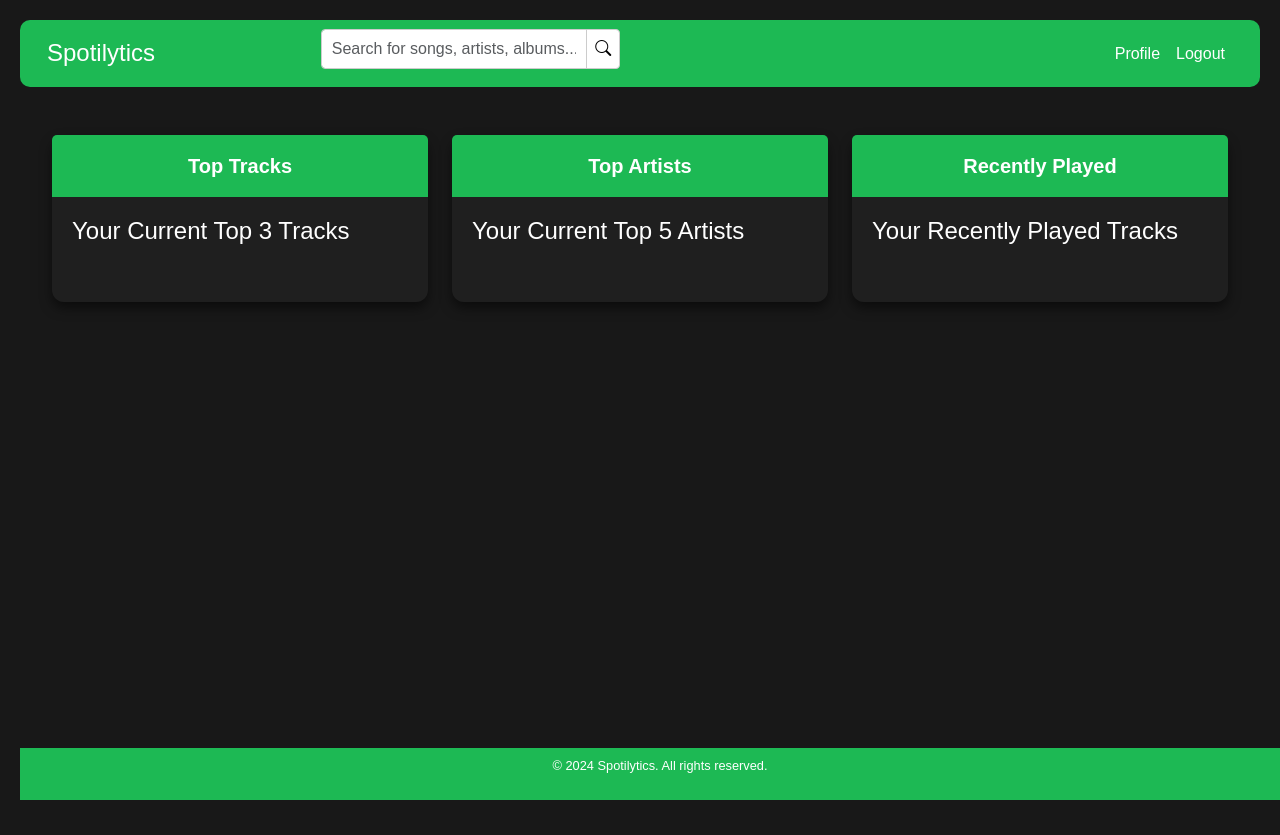
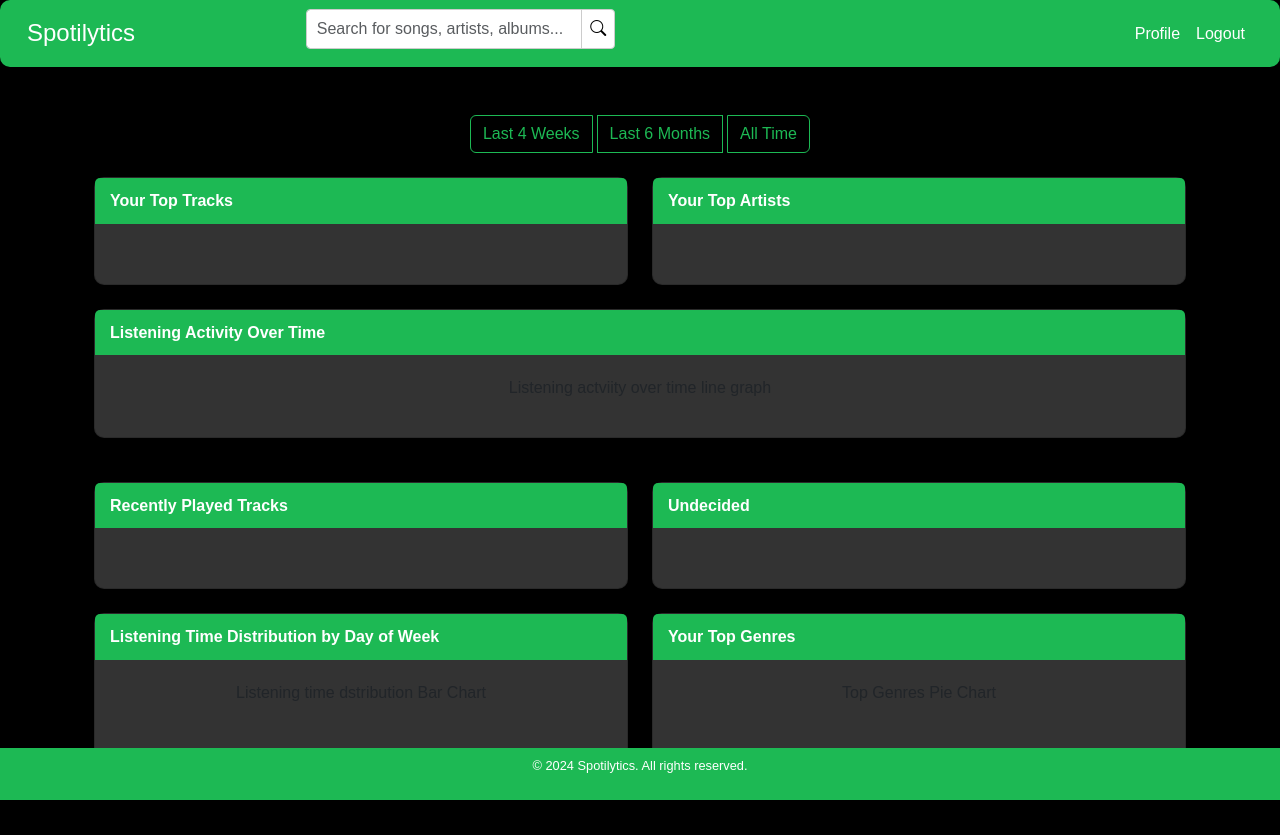
Before and after one commit to Edbo849/Spotilytics, a Django app: template music/templates/music/home.html in a window 1280 px wide. Before the commit the page ends 800 px from the top, so only its background shows below. Run offline with Django 5.2, Linux system fonts and the light colour scheme; the template is opened without the code that fills it, so the values that code supplies are empty.

Commit message:
Added dashboard to home page

```diff
--- a/music/static/css/home.css
+++ b/music/static/css/home.css
@@ -1,149 +1,50 @@
-/* General Styles */
-body {
-    background-color: #181818;
-    color: #ffffff;
-    font-family: 'Poppins', sans-serif;
-    line-height: 1.6;
-    padding: 20px;
+/* static/css/home.css */
+.time-range-selector .btn {
+  margin: 0 5px;
+  border-color: #1DB954;
+  color: #1DB954;
 }
 
-/* Container */
-.container {
-    max-width: 1200px;
-    margin: 0 auto;
+.time-range-selector .btn:hover {
+  background-color: #1DB954;
+  color: #ffffff;
 }
 
-/* Cards */
-.card {
-    background-color: #1f1f1f;
-    border: none;
-    border-radius: 12px;
-    box-shadow: 0 6px 12px rgba(0, 0, 0, 0.5);
-    transition: transform 0.3s ease, box-shadow 0.3s ease, background-color 0.3s ease;
+.time-range-selector .btn.active {
+  background-color: #1DB954;
+  color: #ffffff;
+  border-color: #1DB954;
 }
 
-.card:hover {
-    transform: translateY(-12px);
-    box-shadow: 0 8px 16px rgba(0, 0, 0, 0.6);
-    background-color: #2a2a2a; /* Background changes on hover */
+.scrollable {
+  max-height: 400px;
+  overflow-y: auto;
 }
 
-.card-header {
-    background-color: #1DB954;
-    color: #ffffff;
-    font-weight: 600;
-    font-size: 1.25rem;
-    padding: 15px;
-    border-radius: 12px 12px 0 0;
-    text-align: center;
-}
-
-.card-body {
-    padding: 20px;
-}
-
-.card-title {
-    color: #ffffff;
-    font-size: 1.5rem;
-    margin-bottom: 1rem;
-}
-
-/* List Group Items */
-.list-group-item {
-    background-color: #2a2a2a;
-    border: none;
-    display: flex;
-    align-items: center;
-    padding: 15px;
-    border-radius: 25px; /* Make the items oval */
-    transition: background-color 0.3s ease;
-    margin-bottom: 1rem; /* Increase the gap between items */
-}
-
-.list-group-item img {
-    border-radius: 50%; /* Makes the album and artist images round */
-    margin-right: 15px;
-    transition: transform 0.3s ease;
-}
-
-.list-group-item:hover img {
-    transform: scale(1.1); /* Zoom in on hover */
-}
-
-.list-group-item:hover {
-    background-color: #1DB954;
-    color: #fff;
-    transform: translateX(5px);
-}
-
-.list-group-item strong {
-    font-size: 1.1rem;
+.album-cover {
+  width: 50px;
+  height: 50px;
+  border-radius: 4px;
+  margin-right: 10px;
 }
 
 .list-group-item a {
-    color: #ffffff;
-    text-decoration: none;
-    font-weight: 500;
+  text-decoration: none;
 }
 
 .list-group-item a:hover {
-    text-decoration: underline; /* Underlined when hovered over */
-    color: #1DB954;
+  color: #666666;
 }
 
-/* Track Info */
-.track-info {
-    display: flex;
-    align-items: center;
+.list-group-item small a {
+  font-size: 0.8rem;
+  color: #c5c5c5;
 }
 
-.track-details {
-    display: flex;
-    flex-direction: column;
-    gap: 1px;
+.list-group-item small a:hover {
+  color: #666666;
 }
 
-/* Ranking Badges */
-.list-group-item::before {
-    display: inline-block;
-    font-size: 1.5rem; /* Adjust font size for medal emojis */
-    margin-right: 10px;
+.list-group-item:hover a {
+  color: #ffffff;
 }
-
-.list-group-item:nth-child(1)::before {
-    content: "🥇"; /* First place medal */
-}
-
-.list-group-item:nth-child(2)::before {
-    content: "🥈"; /* Second place medal */
-}
-
-.list-group-item:nth-child(3)::before {
-    content: "🥉"; /* Third place medal */
-}
-
-/* Hover effect for icons */
-.card .bi {
-    font-size: 1.5rem;
-    transition: color 0.3s ease;
-}
-
-.card .bi:hover {
-    color: #1DB954;
-}
-
-.list-group-item:first-child {
-    border-top-left-radius: 25px;
-    border-top-right-radius: 25px;
-}
-
-.list-group-item:last-child {
-    border-bottom-left-radius: 25px;
-    border-bottom-right-radius: 25px;
-}
-
-.recently-played-scroll {
-    max-height: 480px;
-    overflow-y: auto;
-    overflow-x: hidden;
-}
--- a/music/templates/music/artist.html
+++ b/music/templates/music/artist.html
@@ -35,7 +35,7 @@
                     </td>
                   </span>
                   <br />
-                  <small>{{ track.album.name }}</small>
+                  <small><a href="{% url 'music:album' track.album.id %}">{{ track.album.name }}</a></small>
                 </div>
                 {% if track.preview_url %}
                   <audio controls>
--- a/music/templates/music/home.html
+++ b/music/templates/music/home.html
@@ -1,30 +1,36 @@
 {% extends 'base.html' %}
 {% load static %}
-
 {% block title %}
-  Home - Spotify User Dashboard
+  Dashboard - Spotify Analytics
 {% endblock %}
-
 {% block content %}
   <link rel="stylesheet" type="text/css" href="{% static 'css/home.css' %}" />
+
+  <!-- Time Range Selection -->
+  <div class="time-range-selector text-center my-4">
+    <form method="get" action="" class="btn-group" role="group">
+      <button type="submit" name="time_range" value="short_term" class="btn btn-outline-primary {% if time_range == 'short_term' %}active{% endif %}">Last 4 Weeks</button>
+      <button type="submit" name="time_range" value="medium_term" class="btn btn-outline-primary {% if time_range == 'medium_term' %}active{% endif %}">Last 6 Months</button>
+      <button type="submit" name="time_range" value="long_term" class="btn btn-outline-primary {% if time_range == 'long_term' %}active{% endif %}">All Time</button>
+    </form>
+  </div>
+
+  <!-- Dashboard Content -->
+  <div class="container">
     <div class="row">
       <!-- Top Tracks -->
-    <div class="col-md-4 mb-4">
+      <div class="col-md-6 mb-4">
         <div class="card h-100">
-        <div class="card-header">Top Tracks</div>
-        <div class="card-body">
-          <h5 class="card-title">Your Current Top 3 Tracks</h5>
+          <div class="card-header">Your Top Tracks</div>
+          <div class="card-body scrollable">
             <ul class="list-group list-group-flush">
               {% for track in top_tracks %}
-              <li class="list-group-item bg-dark text-white">
-                <div class="track-info d-flex align-items-center">
-                  <img src="{{ track.album.images.0.url }}" alt="{{ track.name }}" style="width: 50px; height: 50px;" />
-                  <div class="track-details">
-                    <td>
-                      <a href="{% url 'music:track' track.id %}" class="text-white">{{ track.name }}</a>
-                    </td>
-                    <a href="{% url 'music:artist' track.artists.0.id %}" class="text-white">{{ track.artists.0.name }}</a>
-                  </div>
+                <li class="list-group-item d-flex align-items-center">
+                  <img src="{{ track.album.images.0.url }}" alt="{{ track.name }}" class="album-cover" />
+                  <div class="ms-3">
+                    <a href="{% url 'music:track' track.id %}">{{ track.name }}</a>
+                    <br />
+                    <small><a href="{% url 'music:artist' track.artists.0.id %}">{{ track.artists.0.name }}</a></small>
                   </div>
                 </li>
               {% endfor %}
@@ -34,43 +40,16 @@
       </div>
 
       <!-- Top Artists -->
-    <div class="col-md-4 mb-4">
+      <div class="col-md-6 mb-4">
         <div class="card h-100">
-        <div class="card-header">Top Artists</div>
-        <div class="card-body">
-          <h5 class="card-title">Your Current Top 5 Artists</h5>
+          <div class="card-header">Your Top Artists</div>
+          <div class="card-body scrollable">
             <ul class="list-group list-group-flush">
               {% for artist in top_artists %}
-              <li class="list-group-item bg-dark text-white">
-                <img src="{{ artist.images.0.url }}" alt="{{ artist.name }}" style="width: 50px; height: 50px;" />
-                <a href="{% url 'music:artist' artist.id %}" class="text-white"><strong>{{ artist.name }}</strong></a>
-              </li>
-            {% endfor %}
-          </ul>
-        </div>
-      </div>
-    </div>
-
-    <!-- Recently Played -->
-    <div class="col-md-4 mb-4">
-      <div class="card h-100">
-        <div class="card-header">Recently Played</div>
-        <div class="card-body">
-          <h5 class="card-title">Your Recently Played Tracks</h5>
-          <div class="recently-played-scroll">
-            <ul class="list-group list-group-flush">
-              {% for item in recently_played %}
-                <li class="list-group-item bg-dark text-white">
-                  <div class="track-info d-flex align-items-center">
-                    <img src="{{ item.track.album.images.0.url }}" alt="{{ item.track.name }}" style="width: 50px; height: 50px;" />
-                    <div class="track-details">
-                      <strong>
-                        <td>
-                          <a href="{% url 'music:track' item.track.id %}" class="text-white">{{ item.track.name }}</a>
-                        </td>
-                      </strong>
-                      <a href="{% url 'music:artist' item.track.artists.0.id %}" class="text-white">{{ item.track.artists.0.name }}</a>
-                    </div>
+                <li class="list-group-item d-flex align-items-center">
+                  <img src="{{ artist.images.0.url }}" alt="{{ artist.name }}" class="album-cover" />
+                  <div class="ms-3">
+                    <a href="{% url 'music:artist' artist.id %}">{{ artist.name }}</a>
                   </div>
                 </li>
               {% endfor %}
@@ -79,5 +58,70 @@
         </div>
       </div>
     </div>
+
+    <div class="row">
+      <!-- Listening Activity Over Time -->
+      <div class="col-md-12 mb-4">
+        <div class="card">
+          <div class="card-header">Listening Activity Over Time</div>
+          <div class="card-body text-center">
+            <p>Listening actviity over time line graph</p>
+          </div>
+        </div>
+      </div>
+    </div>
+
+    <div class="row">
+      <!-- Recently Played Tracks -->
+      <div class="col-md-6 mb-4">
+        <div class="card h-100">
+          <div class="card-header">Recently Played Tracks</div>
+          <div class="card-body scrollable">
+            <ul class="list-group list-group-flush">
+              {% for item in recently_played %}
+                <li class="list-group-item d-flex align-items-center">
+                  <img src="{{ item.track.album.images.0.url }}" alt="{{ item.track.name }}" class="album-cover" />
+                  <div class="ms-3">
+                    <a href="{% url 'music:track' item.track.id %}">{{ item.track.name }}</a>
+                    <br />
+                    <small><a href="{% url 'music:artist' item.track.artists.0.id %}">{{ item.track.artists.0.name }}</a></small>
+                  </div>
+                </li>
+              {% endfor %}
+            </ul>
+          </div>
+        </div>
+      </div>
+
+      <!-- Undecided -->
+      <div class="col-md-6 mb-4">
+        <div class="card h-100">
+          <div class="card-header">Undecided</div>
+          <ul class="list-group list-group-flush"></ul>
+        </div>
+      </div>
+    </div>
+
+    <div class="row">
+      <!-- Listening Time Distribution -->
+      <div class="col-md-6 mb-4">
+        <div class="card h-100">
+          <div class="card-header">Listening Time Distribution by Day of Week</div>
+          <div class="card-body text-center">
+            <p>Listening time dstribution Bar Chart</p>
+          </div>
+        </div>
+      </div>
+
+      <!-- Top Genres -->
+      <div class="col-md-6 mb-4">
+        <div class="card h-100">
+          <div class="card-header">Your Top Genres</div>
+          <div class="card-body text-center">
+            <p>Top Genres Pie Chart</p>
+          </div>
+        </div>
+      </div>
+    </div>
   </div>
 {% endblock %}
--- a/requirements.txt
+++ b/requirements.txt
@@ -3,3 +3,4 @@ djangorestframework
 requests
 python-decouple
 pre-commit
+matplotlib
```
Also changed, not shown: music/spotify_api.py (+42 -14 lines), music/views.py (+10 -8 lines). Lines whose indentation alone changed are shown as unchanged.
